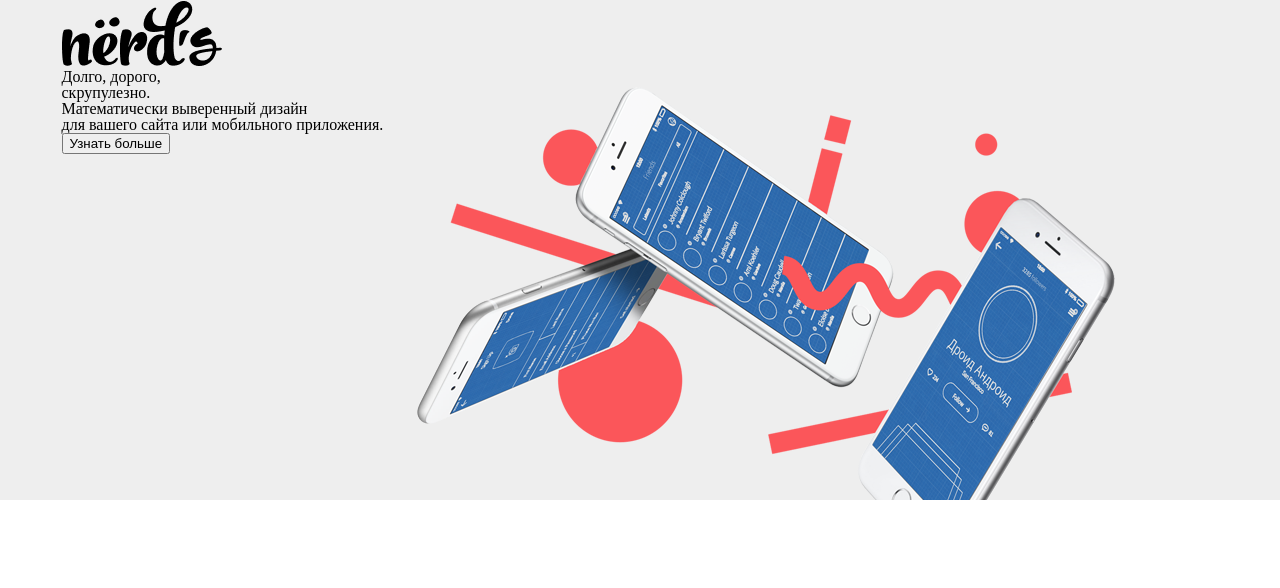
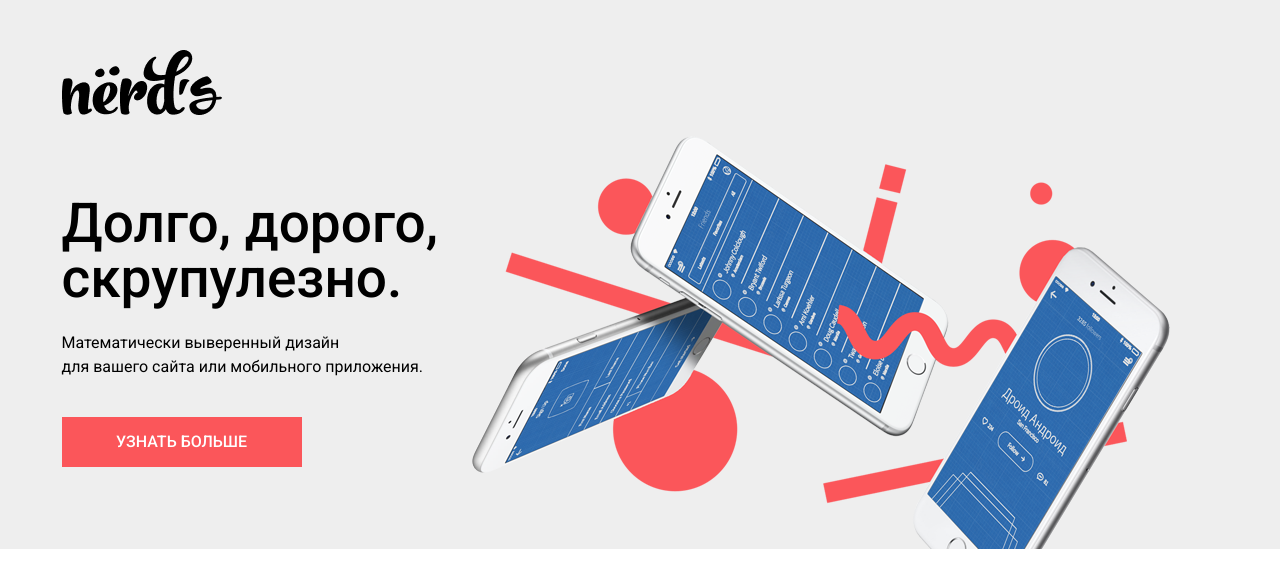
Before and after one commit to NickKovtunov/frontend2025, a plain HTML site: page index.html in a window 1280 px wide. Drawn offline with Linux system fonts and the light colour scheme.

Commit message:
Head styles and intro-block styles

```diff
--- a/index.html
+++ b/index.html
@@ -6,22 +6,21 @@
     <title>Сайт-визитка</title>
     <link rel="stylesheet" href="reset.css">
     <link rel="stylesheet" href="style.css">
+    <link href="https://fonts.googleapis.com/css2?family=Roboto:ital,wght@0,100..900;1,100..900&display=swap" rel="stylesheet">
 </head>
 <body>
     <div class="gray-bkg">
-        <header class="centered-block gray-bkg">
+        <header class="centered-block">
             <img src="nerds-logo.png" alt="Логотип" class="logo">
         </header>
-        <div class="intro-block centered-block gray-bkg">
+        <div class="intro-block centered-block">
             <div class="intro-block-text">
-                <h2>Долго, дорого,<br>скрупулезно.</h2>
-                <p>Математически выверенный дизайн <br>для вашего сайта или мобильного приложения.</p>
-                <button>Узнать больше</button>
+                <h2 class="intro-block-header">Долго, дорого,<br>скрупулезно.</h2>
+                <p class="intro-block-subheader">Математически выверенный дизайн <br>для вашего сайта или мобильного приложения.</p>
+                <button class="intro-block-button">Узнать больше</button>
             </div>
             <img src="nerds-index-slide1 1.png" alt="Телефоны">
         </div>
     </div>
-
-
 </body>
 </html>
--- a/style.css
+++ b/style.css
@@ -4,12 +4,44 @@
 
 .logo{
     width: 160px;
+    margin-top: 49px;
 }
 
 .intro-block{
     display: flex;
 }
 
+.intro-block-header{
+    font-family: "Roboto", serif;
+    font-size: 55px;
+    font-weight: 500;
+    line-height: 1;
+    margin-top: 78px;
+}
+
+.intro-block-subheader{
+    font-family: "Roboto", serif;
+    font-size: 16px;
+    font-weight: 400;
+    line-height: 24px;
+    margin-top: 25px;
+}
+
+.intro-block-button{
+    font-family: "Roboto", serif;
+    font-size: 16px;
+    font-weight: 500;
+    line-height: 18px;
+    text-transform: uppercase;
+    background: #FB565A;
+    color: white;
+    border: 0px;
+    height: 50px;
+    width: 240px;
+    cursor: pointer;
+    margin-top: 38px;
+}
+
 .centered-block{
     margin: 0 auto;
     width:1157px;
```
